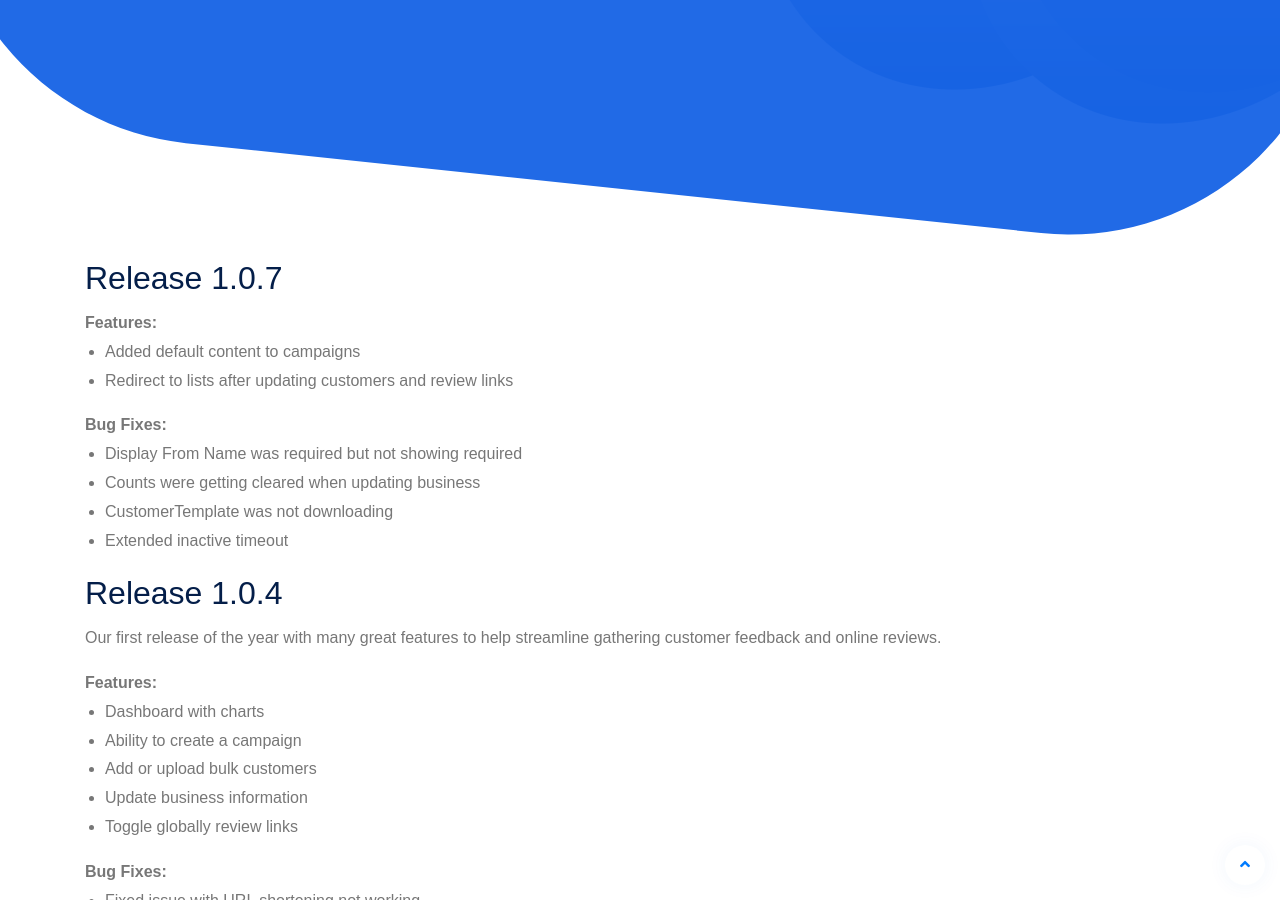
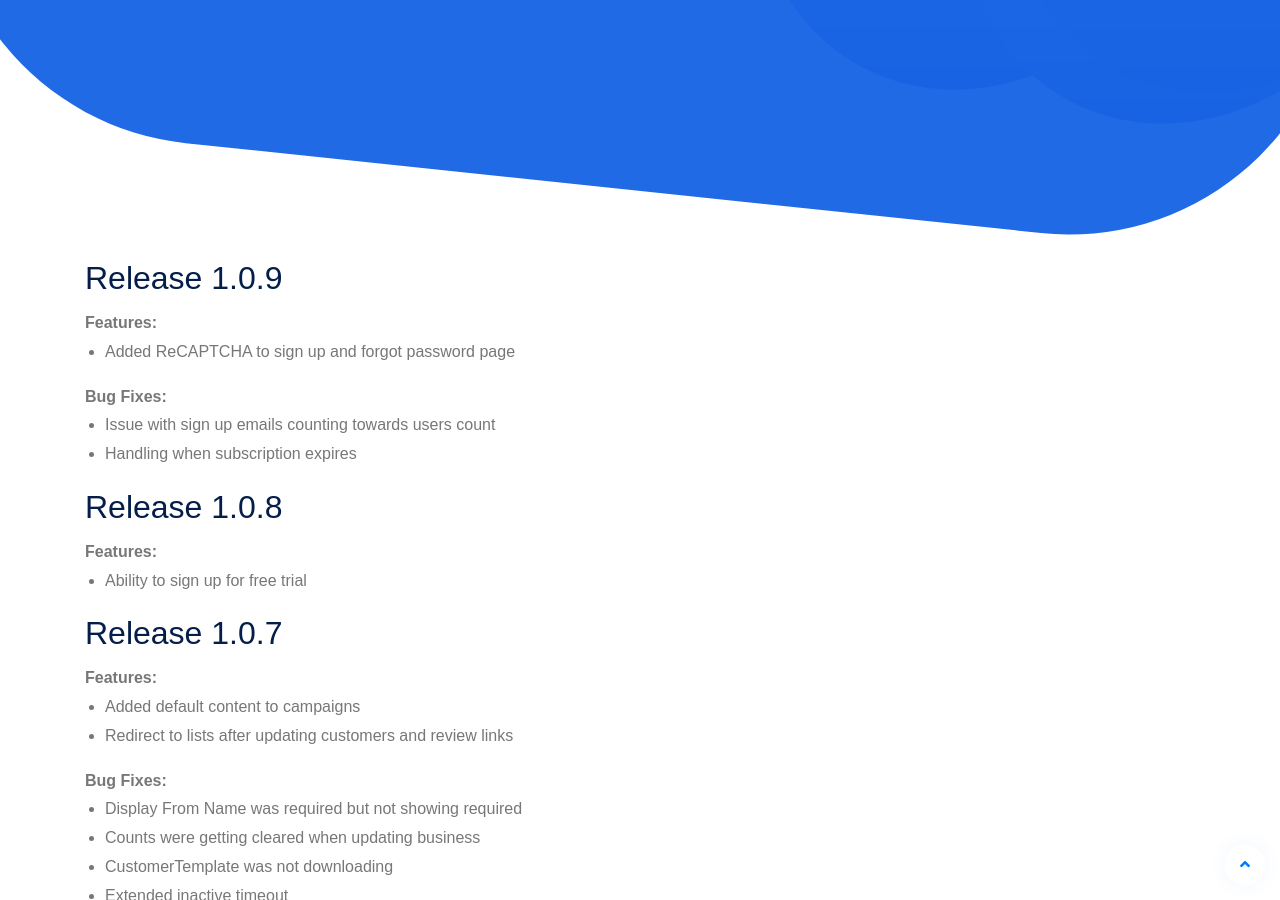
Before and after one commit to Dovera-Insights/dovera-insights, a Jekyll site: the page built from pages/releases.html, in a window 1280 px wide and 900 px high, scrolled down 395 px. Built offline with Jekyll 4.4.1, drawn with Linux system fonts in a browser that asks for light colours; some web fonts are replaced; comment, search, counter and statistics services are not loaded.

Commit message:
updated release notes and started new blog

```diff
--- a/_config.yml
+++ b/_config.yml
@@ -1,21 +1,13 @@
-####################################################
-#
-# Welcome to Applin Jekyll Template
-# v 2.0.1
-####################################################
-
-# Site settings
-
 title: "Dovera Insights - A look into your customer reputation."
 company: "Dovera Insights"
 business: "Thinkovator, Inc"
 email: "hello@doverainsights.com"
 phone: "515-306-1641"
 address: "West Des Moines, IA, 50265"
-description: >- # this means to ignore newlines until "baseurl:"
+description: >-
   Dovera Insights is a comprehensive platform for customer experiences that offers a range of tools for businesses to gain valuable insight from their customers to serve them better and increase ROI.
-baseurl: "" # the subpath of your site, e.g. /blog
-url: "https://doverainsights.com/" # the base hostname & protocol for your site, e.g. http://example.com
+baseurl: ""
+url: "https://www.doverainsights.com/"
 app_url: "https://app.doverainsights.com"
 twitter_username:
 github_username:
--- a/pages/releases.html
+++ b/pages/releases.html
@@ -4,6 +4,33 @@ title: Releases
 ---
 
 <div class="container">
+  <div>
+    <h2>Release 1.0.9</h2>
+    <b>Features:</b>
+    <ul>
+      <li>
+        Added ReCAPTCHA to sign up and forgot password page
+      </li>
+    </ul>
+    <b>Bug Fixes:</b>
+    <ul>
+      <li>
+        Issue with sign up emails counting towards users count
+      </li>
+      <li>
+        Handling when subscription expires
+      </li>
+    </ul>
+  </div>
+  <div>
+    <h2>Release 1.0.8</h2>
+    <b>Features:</b>
+    <ul>
+      <li>
+        Ability to sign up for free trial
+      </li>
+    </ul>
+  </div>
   <div>
     <h2>Release 1.0.7</h2>
     <b>Features:</b>
```
Also changed, not shown: _posts/2021-05-13-subject-lines-to-help-get-reviews.md (+1 -1 lines), _posts/2021-06-1-google-my-business.md (added, +12 -0 lines).
